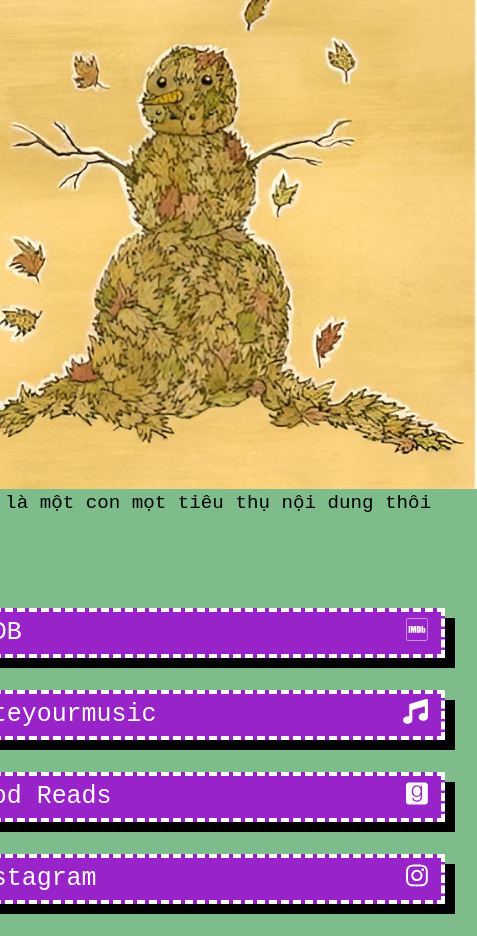
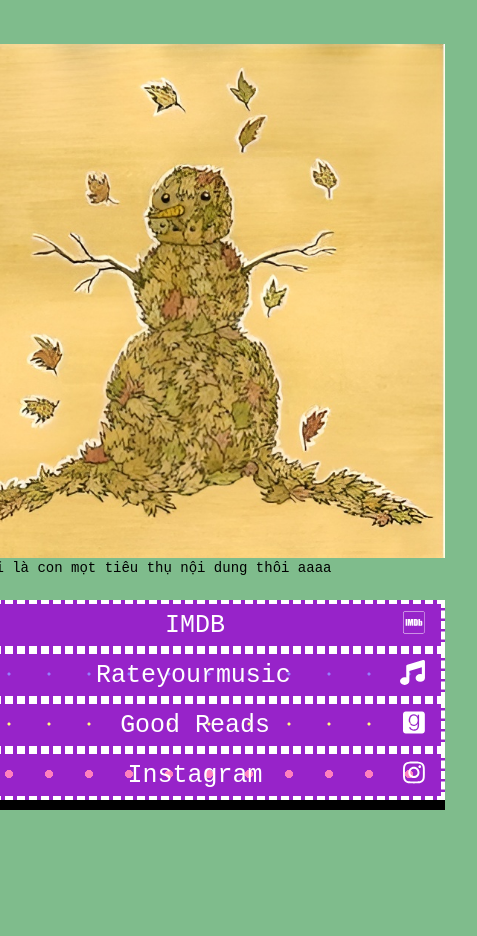
Before and after one commit to potatomat0/linktree-clone, a React (Vite) app: page / in a window 390 px wide. Shown: the whole page, 477 px wide, since content can reach past the window. After the commit the page ends 844 px from the top, so only its background shows below. Built offline with nearby package versions, Linux system fonts and the light colour scheme.

Commit message:
add responsive designs, improve UI

```diff
--- a/index.html
+++ b/index.html
@@ -2,11 +2,11 @@
 <html lang="en">
   <head>
     <meta charset="UTF-8" />
-    <link rel="icon" type="image/svg+xml" href="/vite.svg" />
+    <link rel="icon" type="image/svg+xml" href="./public/favicon.jpg" />
     <meta name="viewport" content="width=device-width, initial-scale=1.0" />
     <!-- <script src="./src/p5.js"></script> -->
     <link rel="stylesheet" href="./src/index.css">
-    <title>Me when the</title>
+    <title>too broke for linktree</title>
   </head>
   <body>
     <div id="root"></div>
--- a/src/App.css
+++ b/src/App.css
@@ -10,6 +10,15 @@ body {
   align-items: center;
   margin: 0;
   cursor: url(../src/assets/cursor.png), auto;
+
+}
+
+a {
+  cursor:  url(../src/assets/cursor2.png),auto;
+ }
+
+li{
+  list-style-type: square;
 }
 
 h1, h2, h3 {
--- a/src/components/Card.jsx
+++ b/src/components/Card.jsx
@@ -1,27 +1,48 @@
-import React, { useState } from 'react';
+
+import React from 'react';
 import { FontAwesomeIcon } from '@fortawesome/react-fontawesome';
-import "./Cards.css"
+import { faAngleDown } from '@fortawesome/free-solid-svg-icons';
+import './Cards.css';
+import 'tailwindcss/tailwind.css';
 
-const Card = ({ title, backgroundClass, icon, link, contents }) => {
-  const [isActive, setIsActive] = useState(false);
-
-  const handleCardClick = () => {
-    setIsActive(!isActive);
-  };
-
+const Card = ({
+  title,
+  backgroundClass,
+  icon,
+  link,
+  contents,
+  isActive,
+  onCardClick,
+}) => {
   return (
-    <div className={`card ${backgroundClass} ${isActive ? 'card__active' : ''}`} onClick={handleCardClick}>
+    <div
+      className={`card ${backgroundClass} ${isActive ? 'card__active' : ''
+        } w-full sm:w-auto`}
+      onClick={onCardClick}
+    >
       <div className="card-content">
-        <div className="card-icon">
-          <p className="unclickable">{title}</p>
+        <div className="card-icon flex items-center justify-between">
+          <FontAwesomeIcon icon={faAngleDown} />
+          <a
+            target="_blank"
+            rel="noopener noreferrer"
+            href={link}
+            className="text-lg font-semibold"
+          >
+            {title}
+          </a>
           <div>
             <a target="_blank" rel="noopener noreferrer" href={link}>
-              <FontAwesomeIcon icon={icon} aria-hidden="true"></FontAwesomeIcon>
+              <FontAwesomeIcon
+                icon={icon}
+                aria-hidden="true"
+                className="text-xl"
+              ></FontAwesomeIcon>
             </a>
           </div>
         </div>
         {isActive && (
-          <div className="additional-content">
+          <div className="additional-content mt-4 text-md">
             {contents}
           </div>
         )}
--- a/src/components/Cards.css
+++ b/src/components/Cards.css
@@ -4,6 +4,10 @@
   box-sizing: border-box;
 }
 
+:root {
+  --cardBackground: #9723c9;;
+  --white: #ffffff;
+}
 
 .wrapper {
   flex: 1;
@@ -20,8 +24,8 @@
   width: 500px;
   color: white;
   border-radius: 0px;
-  padding: 1rem 2rem;
-  margin: 2rem;
+  /* padding: 1rem 2rem; */
+  /* margin: 2rem; */
   cursor: pointer;
   height: 50px;
   transition: all 0.3s ease-in-out;
@@ -31,17 +35,23 @@
 }
 
 .card__goodreads {
-  background: #9723c9;
+  background-image: radial-gradient(#ffff80 1px, transparent 2px);
+  background-size: 40px 40px;
+  background-color: #9723c9;
   box-shadow: 10px 10px black;
   border: white 4px dashed;
 }
 .card__instagram {
-  background: #9723c9;
+  background-image: radial-gradient(#ff80bf 4px, transparent 4px);
+  background-size: 40px 40px;
+  background-color: #9723c9 ;
   box-shadow: 10px 10px black;
   border: white 4px dashed;
 }
 .card__rateyourmusic {
-  background: #9723c9;
+  background-image: radial-gradient(#9580ff 1px, transparent 2px);
+  background-size: 40px 40px;
+  background-color: #9723c9;
   box-shadow: 10px 10px black;
   border: white 4px dashed;
 }
@@ -53,7 +63,6 @@
 
 .card__active {
   height: 300px;
-  transform: scale(101%);
 }
 
 .card::before {
@@ -85,14 +94,14 @@
   justify-content: space-between ;
   margin: 0 auto;
   /* gap: 0px 200px; */
-  padding: 0.8rem;
+  padding: 1rem;
 
   transition: all 1s ease-in-out;
 }
 
 .card__active > div {
   margin: 0;
-  padding: 0.8rem 1.5rem;
+  /* padding: 0.8rem 1.5rem; */
 }
 
 .card__active .card-icon {
@@ -102,7 +111,7 @@
   transform: translateX(-50%);
 }
 
-.card__active .additional-content {
+.card__active ~ .additional-content {
   position: absolute;
   top: 50%;
   left: 50%;
@@ -120,24 +129,20 @@
   font-size: 1.6rem;
 }
 
-additional-content {
-  display: block;
-
-
-}
-
-
-@media (max-width: 430px) {
-}
-
-@media (max-width: 620px) {
-
-}
-
-@media (max-width: 768px) {
-
+.additional-content {
+  font-size: 1rem;
+  display: none;
 }
 
 .unclickable {
   pointer-events: none;
 }
+
+
+.card-icon .fa-angle-down {
+  transition: transform 0.5s;
+}
+
+.card__active .card-icon .fa-angle-down {
+  transform: rotate(180deg);
+}
--- a/src/components/CardsHolder.jsx
+++ b/src/components/CardsHolder.jsx
@@ -1,26 +1,56 @@
-import React from 'react';
-import Card from "./Card"
+import React, { useState } from 'react';
+import Card from './Card';
 import './Cards.css';
-import { faGoodreads,faImdb,faInstagram } from '@fortawesome/free-brands-svg-icons';
-import {faMusic} from '@fortawesome/free-solid-svg-icons';
+import { faGoodreads, faImdb, faInstagram } from '@fortawesome/free-brands-svg-icons';
+import { faMusic } from '@fortawesome/free-solid-svg-icons';
+import ContentComponent from './ContentComponent';
 
 const CardsHolder = () => {
+  const [activeCard, setActiveCard] = useState(null);
 
-  const handleCardClick = ({ target }) => {
-    if (target.tagName === 'A') return;
-    const card = target.closest('.card');
-    if (!card) return;
-    const isActive = card.classList.contains('card__active');
-    document.querySelector('.card__active')?.classList.remove('card__active');
-    if (!isActive) card.classList.add('card__active');
+  const handleCardClick = (index) => {
+    if (activeCard === index) {
+      setActiveCard(null);
+    } else {
+      setActiveCard(index);
+    }
   };
 
   return (
-    <div className="cards" onClick={handleCardClick}>
-      <Card title="IMDB" backgroundClass="card__imdb" icon={faImdb} link="https://www.imdb.com/user/ur85082594/" />
-      <Card title="Rateyourmusic" backgroundClass="card__rateyourmusic" icon={faMusic} link="https://rateyourmusic.com/~potatomat0" />
-      <Card title="Good Reads" backgroundClass="card__goodreads" icon={faGoodreads} link="https://www.goodreads.com/user/show/88981685-hoang-nh-t" />
-      <Card title="Instagram" backgroundClass="card__instagram" icon={faInstagram} link="https://www.instagram.com/kappa_scute/" />
+    <div className="container mx-auto px-4 md:px-8">
+      <div className="cards grid grid-cols-1 sm:grid-row-4 lg:grid-row-4 gap-7">
+        <Card
+          title="IMDB" backgroundClass="card__imdb"
+          icon={faImdb}
+          link="https://www.imdb.com/user/ur85082594/"
+          contents={<ContentComponent userId='wingedbeast-66524' favorites=' Céline Sciamma - Portrait of a Lady on Fire (2020), Shinji Aoyama - Eureka (2000),  Elem Klimov - Come and See (1985)' />}
+          isActive={activeCard === 0}
+          onCardClick={() => handleCardClick(0)}
+        />
+        <Card
+          title="Rateyourmusic"
+          backgroundClass="card__rateyourmusic"
+          icon={faMusic} link="https://rateyourmusic.com/~potatomat0"
+          contents={<ContentComponent userId="@potatomat0" favorites="Kayo Dot - Choirs of The Eyes, Opeth - Black Waterpark, Bark Psychosis - ///Codename:Dustsucker" />}
+          isActive={activeCard === 1}
+          onCardClick={() => handleCardClick(1)} />
+        <Card
+          title="Good Reads"
+          backgroundClass="card__goodreads"
+          icon={faGoodreads}
+          link="https://www.goodreads.com/user/show/88981685-hoang-nh-t"
+          contents={<ContentComponent userId='@trouted' favorites='i hate books' />}
+          isActive={activeCard === 2}
+          onCardClick={() => handleCardClick(2)} />
+        <Card
+          title="Instagram"
+          backgroundClass="card__instagram"
+          icon={faInstagram} link="https://www.instagram.com/kappa_scute/"
+          contents={<ContentComponent userId='@kappa_scute' />}
+          isActive={activeCard === 3}
+          onCardClick={() => handleCardClick(3)}
+        />
+      </div>
     </div>
   );
 };
--- /dev/null
+++ b/src/components/ContentComponent.jsx
@@ -0,0 +1,27 @@
+import React from "react";
+
+const ContentComponent = ({ userId, favorites, additional }) => {
+    const favoritesList = favorites?.split(',').map((favorite) => favorite.trim());
+    return (
+      <div className="p-8">
+        {userId && (
+          <p>
+            UserName: <b>{userId}</b>
+          </p>
+        )}
+        {favoritesList && (
+          <>
+            <p className="mt-2">Favorites:</p>
+            <ul className="text-left mt-2">
+              {favoritesList.map((favorite) => (
+                <li key={favorite}>{favorite}</li>
+              ))}
+            </ul>
+          </>
+        )}
+        {additional && <i>{additional}</i>}
+      </div>
+    );
+  };
+
+export default ContentComponent;
--- /dev/null
+++ b/src/components/header.css
@@ -0,0 +1,17 @@
+@media screen and (max-width: 767px) {
+    .header-container {
+      font-size: 14px;
+    }
+  }
+
+  @media screen and (min-width: 768px) and (max-width: 1023px) {
+    .header-container {
+      font-size: 16px;
+    }
+  }
+
+  @media screen and (min-width: 1024px) {
+    .header-container {
+      font-size: 18px;
+    }
+  }
--- a/src/components/header.jsx
+++ b/src/components/header.jsx
@@ -3,6 +3,7 @@ import { FontAwesomeIcon } from '@fortawesome/react-fontawesome';
 import { faMoon, faSun } from '@fortawesome/free-regular-svg-icons';
 import { faGithub } from '@fortawesome/free-brands-svg-icons';
 import logo from '../assets/logo.jpg';
+import './Header.css';
 
 const Header = () => {
   const [darkMode, setDarkMode] = useState(false);
@@ -17,12 +18,14 @@ const Header = () => {
   };
 
   return (
-    <header className="flex flex-col items-center justify-center p-4">
-      <div className="w-40 h-40 rounded-full bg-gray-300 flex items-center justify-center">
-        <img className="rounded-full" src={logo} alt="Logo" />
-      </div>
-    <p className="flex my-4"> Tôi chỉ là một con mọt tiêu thụ nội dung thôi aaaa </p>
-      <div className="flex mt-8 space-x-4">
+    <header className="flex flex-col items-center justify-center p-4 header-container">
+    <div className="w-40 h-40 rounded-full bg-gray-300 flex items-center justify-center md:w-32 md:h-32 lg:w-40 lg:h-40">
+      <img className="rounded-full" src={logo} alt="Logo" />
+    </div>
+    <p className="flex my-4 text-white font-bold text-center md:text-lg lg:text-xl">
+      Tôi chỉ là con mọt tiêu thụ nội dung thôi aaaa
+    </p>
+    <div className="flex mt-8 space-x-4">
         <button
           className="p-2 rounded-full hover:bg-gray-200"
           onClick={handleDarkModeToggle}
```
Also changed, not shown: src/components/cursor.css (deleted, +0 -10 lines), public/favicon.jpg (added), src/assets/cursor2.png (added).
